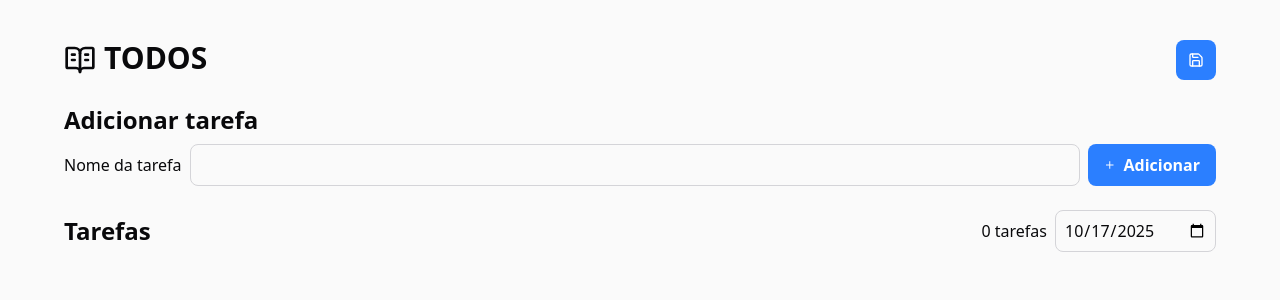
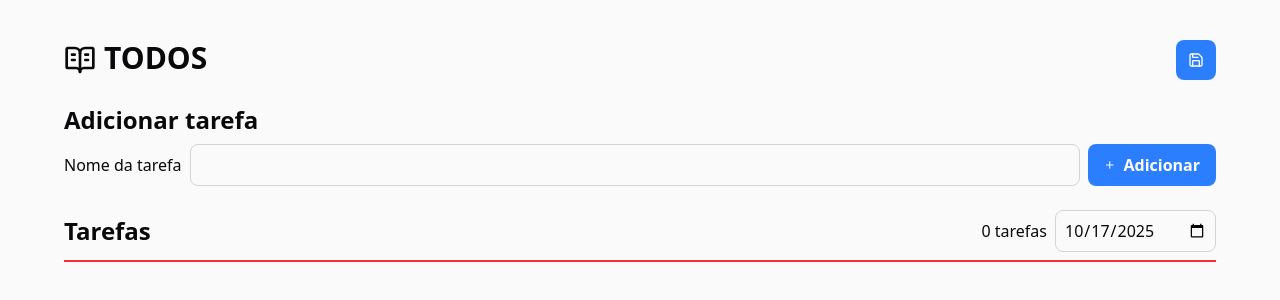
Before and after one commit to josee-fernandes/tauri-todo, a React (Vite) app: page / in a window 1280 px wide. Shown: the top 300 px of the page. Built offline with nearby package versions, Linux system fonts and the light colour scheme.

Commit message:
feat: edit todo updates

```diff
--- a/src/App.tsx
+++ b/src/App.tsx
@@ -220,7 +220,7 @@ export const App = () => {
 							/>
 						</div>
 					</header>
-					<ul className="flex flex-col gap-2 ">
+					<ul className="border border-red-500 flex flex-col gap-2 ">
 						{filteredTodos.map((todo) => (
 							<li
 								key={todo.id}
--- a/src/components/BackgroundOverlay.tsx
+++ b/src/components/BackgroundOverlay.tsx
@@ -6,6 +6,7 @@ interface IBackgroundOverlayProps {
 }
 
 export const BackgroundOverlay = forwardRef<HTMLDivElement, IBackgroundOverlayProps>(({ children, ...props }, ref) => {
+	// @ts-expect-error - className is not defined in the props
 	const { className, ...rest } = props
 
 	const _class = clsx('fixed w-screen h-screen top-0 left-0 bg-black/30 backdrop-blur-lg z-50', className)
--- a/src/components/EditTodo.tsx
+++ b/src/components/EditTodo.tsx
@@ -57,8 +57,9 @@ export const EditTodo: React.FC<IEditTodoProps> = ({ todo, onClose, onSave }) =>
 	}, [todo, handleInitialFieldValues])
 
 	return (
+		// @ts-expect-error - className is not defined in the props
 		<BackgroundOverlay className="grid place-items-center">
-			<div className="max-w-3xl w-[90%] py-4 px-6 background-zinc-900 border border-zinc-800 rounded-lg">
+			<div className="max-w-3xl w-[90%] py-4 px-6 bg-zinc-950 border border-zinc-800 rounded-lg">
 				<header className="flex items-center justify-between">
 					<h2>{title}</h2>
 					<button type="button" className="cursor-pointer" onClick={handleOnClose}>
```
